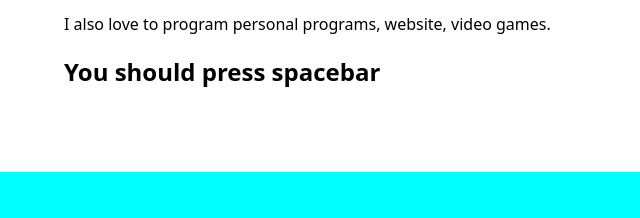
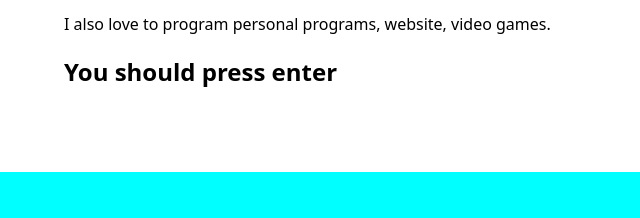
Before and after one commit to EtheriasAI/PERSO-My-eportfolio, a plain HTML site: page Index.html in a window 1280 px wide. Shown: the part 2515-2733 px from the top of the page, 0-640 px from the left. Drawn offline with Linux system fonts and the light colour scheme.

Commit message:
Update Index.html

```diff
--- a/Index.html
+++ b/Index.html
@@ -63,7 +63,7 @@
 		<p>I'm a fond of pop-culture, such as video games, anime/manga, discovering new culture.</p>
 		<p>I love learning languages like english, japanese.</p>
 		<p>I also love to program personal programs, website, video games.</p>
-		<h1>You should press spacebar</h1>
+		<h1>You should press enter</h1>
 
 	</article>
 
```
